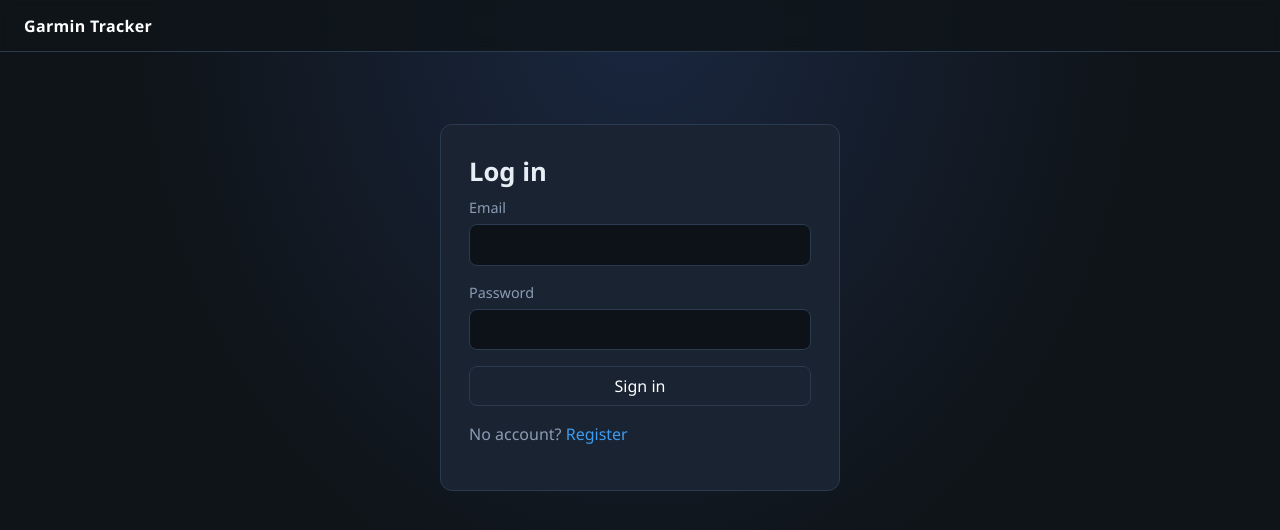
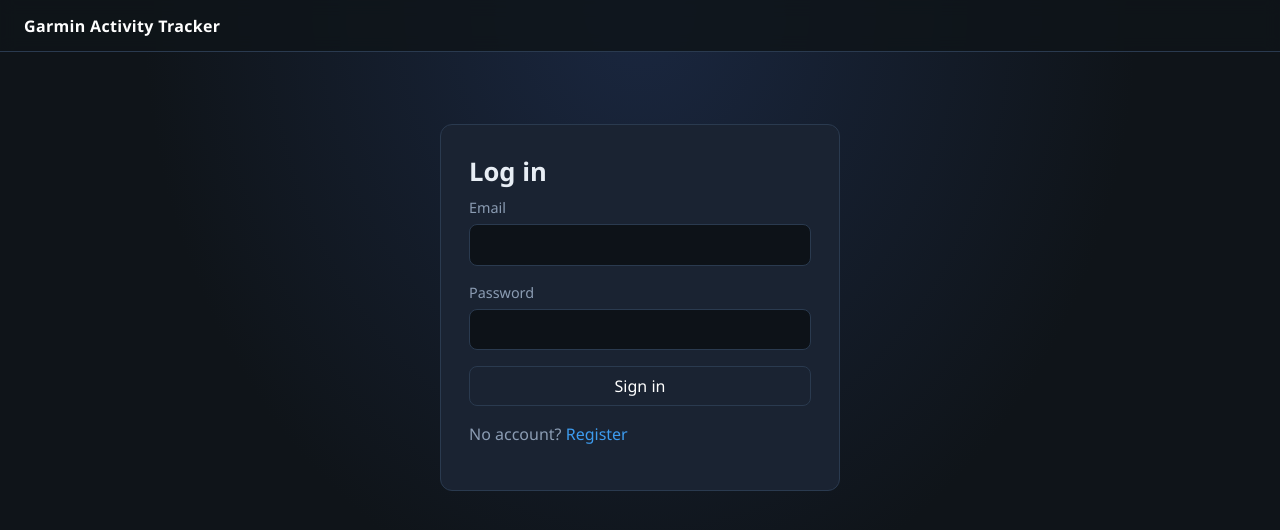
Before and after one commit to jschaub30/activity-tracker, a React (Vite) app in the folder frontend/: page /login in a window 1280 px wide. Shown: the top 530 px of the page. Built offline with nearby package versions, Linux system fonts and the light colour scheme; no server answers.

Commit message:
Rename brand to Garmin Activity Tracker and simplify week headers.
Drop timezone, week bounds, and unit labels from the weekly page subtitles so the header stays cleaner.

```diff
--- a/frontend/index.html
+++ b/frontend/index.html
@@ -4,7 +4,7 @@
     <meta charset="UTF-8" />
     <link rel="icon" type="image/svg+xml" href="/favicon.svg" />
     <meta name="viewport" content="width=device-width, initial-scale=1.0" />
-    <title>Garmin Tracker</title>
+    <title>Garmin Activity Tracker</title>
   </head>
   <body>
     <div id="root"></div>
--- a/frontend/src/components/Layout.tsx
+++ b/frontend/src/components/Layout.tsx
@@ -8,7 +8,7 @@ export function Layout() {
     <div className="app-shell">
       <header className="topbar">
         <Link to="/" className="brand">
-          Garmin Tracker
+          Garmin Activity Tracker
         </Link>
         {user && (
           <nav className="nav">
--- a/frontend/src/pages/WeekDetailPage.tsx
+++ b/frontend/src/pages/WeekDetailPage.tsx
@@ -33,9 +33,7 @@ export function WeekDetailPage() {
           <h1>
             {week.week_start} → {week.week_end}
           </h1>
-          <p className="muted">
-            {week.timezone} · runs, hikes &amp; stairs · mi / ft / cal
-          </p>
+          <p className="muted">runs, hikes &amp; stairs</p>
         </div>
       </div>
 
--- a/frontend/src/pages/WeekPage.tsx
+++ b/frontend/src/pages/WeekPage.tsx
@@ -149,8 +149,7 @@ export function WeekPage({
         <div>
           <h1>Weekly summary{titleSuffix ? ` · ${titleSuffix}` : ''}</h1>
           <p className="muted">
-            Last 52 weeks · {data.timezone} · Sun → Sat · runs, hikes &amp; stairs ·
-            mi / ft / cal
+            Last 52 weeks · runs, hikes &amp; stairs
             {readOnly ? ' · read-only' : ''}
           </p>
         </div>
```
